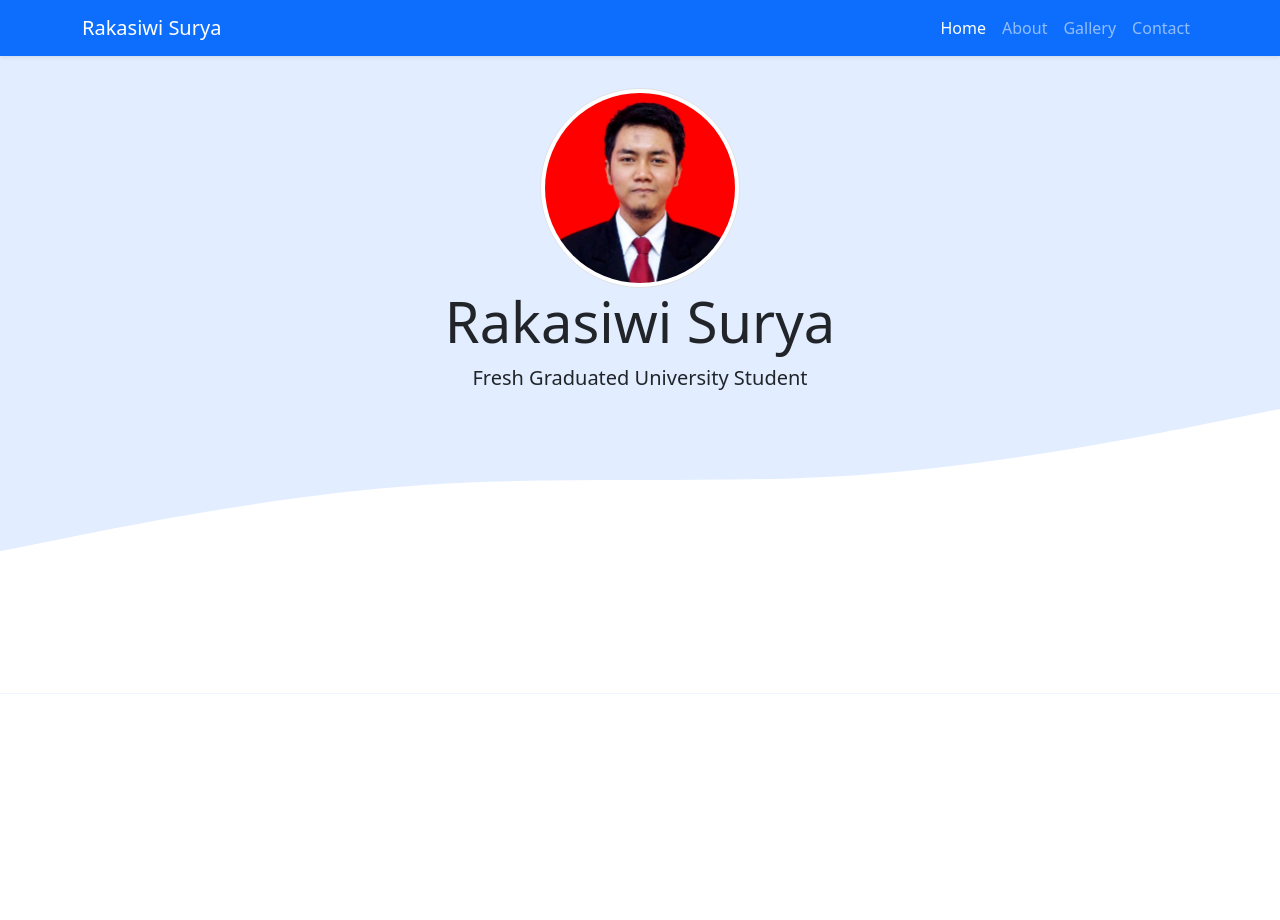
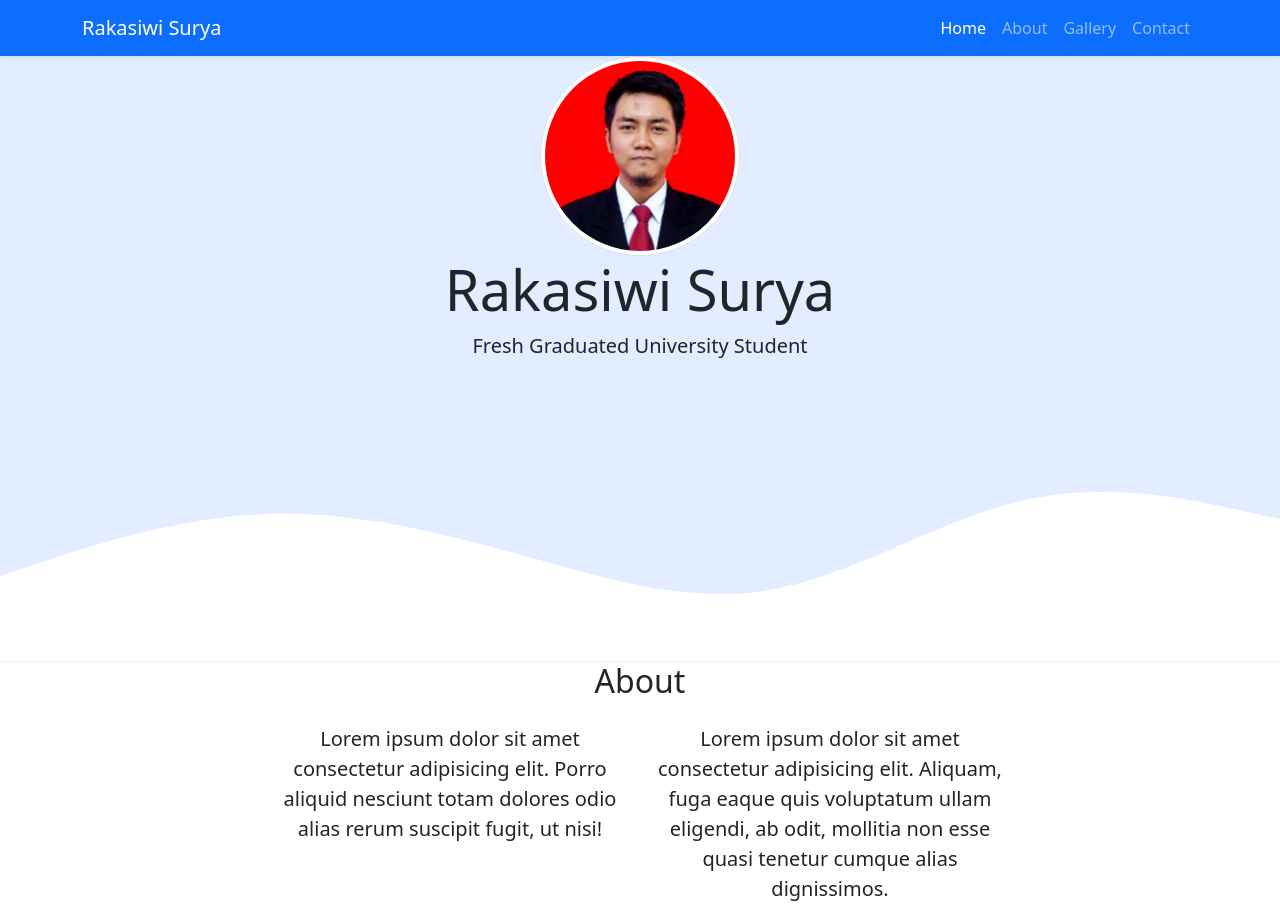
Before and after one commit to rakasiwisurya/portofolio-bootstrap5, a plain HTML site: page index.html in a window 1280 px wide. Before the commit the page ends 800 px from the top, so only its background shows below. Drawn offline with nearby package versions, Linux system fonts and the light colour scheme.

Commit message:
Build about section

```diff
--- a/index.html
+++ b/index.html
@@ -23,7 +23,9 @@
   </head>
   <body>
     <!-- navbar -->
-    <nav class="navbar navbar-expand-lg navbar-dark bg-primary shadow-sm">
+    <nav
+      class="navbar navbar-expand-lg navbar-dark bg-primary shadow-sm fixed-top"
+    >
       <div class="container">
         <a class="navbar-brand" href="#">Rakasiwi Surya</a>
         <button
@@ -58,7 +60,7 @@
     <!-- navbar -->
 
     <!-- jumbotron -->
-    <section class="jumbotron text-center">
+    <section class="jumbotron text-center pa-2">
       <img
         src="img/rakasiwisurya.jpg"
         alt="Rakasiwi Surya"
@@ -71,11 +73,40 @@
         <path
           fill="#ffffff"
           fill-opacity="1"
-          d="M0,160L80,144C160,128,320,96,480,85.3C640,75,800,85,960,74.7C1120,64,1280,32,1360,16L1440,0L1440,320L1360,320C1280,320,1120,320,960,320C800,320,640,320,480,320C320,320,160,320,80,320L0,320Z"
+          d="M0,224L48,208C96,192,192,160,288,154.7C384,149,480,171,576,197.3C672,224,768,256,864,240C960,224,1056,160,1152,138.7C1248,117,1344,139,1392,149.3L1440,160L1440,320L1392,320C1344,320,1248,320,1152,320C1056,320,960,320,864,320C768,320,672,320,576,320C480,320,384,320,288,320C192,320,96,320,48,320L0,320Z"
         ></path>
       </svg>
     </section>
     <!-- jumbotron -->
+
+    <!-- about -->
+    <section class="about pa-2" id="about">
+      <div class="container">
+        <div class="row text-center mb-3">
+          <div class="col-sm">
+            <h2>About</h2>
+          </div>
+        </div>
+
+        <div class="row justify-content-center text-center fs-5">
+          <div class="col-sm-4">
+            <p>
+              Lorem ipsum dolor sit amet consectetur adipisicing elit. Porro
+              aliquid nesciunt totam dolores odio alias rerum suscipit fugit, ut
+              nisi!
+            </p>
+          </div>
+          <div class="col-sm-4">
+            <p>
+              Lorem ipsum dolor sit amet consectetur adipisicing elit. Aliquam,
+              fuga eaque quis voluptatum ullam eligendi, ab odit, mollitia non
+              esse quasi tenetur cumque alias dignissimos.
+            </p>
+          </div>
+        </div>
+      </div>
+    </section>
+    <!-- about -->
 
     <script
       src="https://cdn.jsdelivr.net/npm/bootstrap@5.0.2/dist/js/bootstrap.bundle.min.js"
--- a/style.css
+++ b/style.css
@@ -1,4 +1,4 @@
 .jumbotron {
-  padding-top: 2rem;
+  margin-top: 3.5rem;
   background-color: #e2edff;
 }
```
